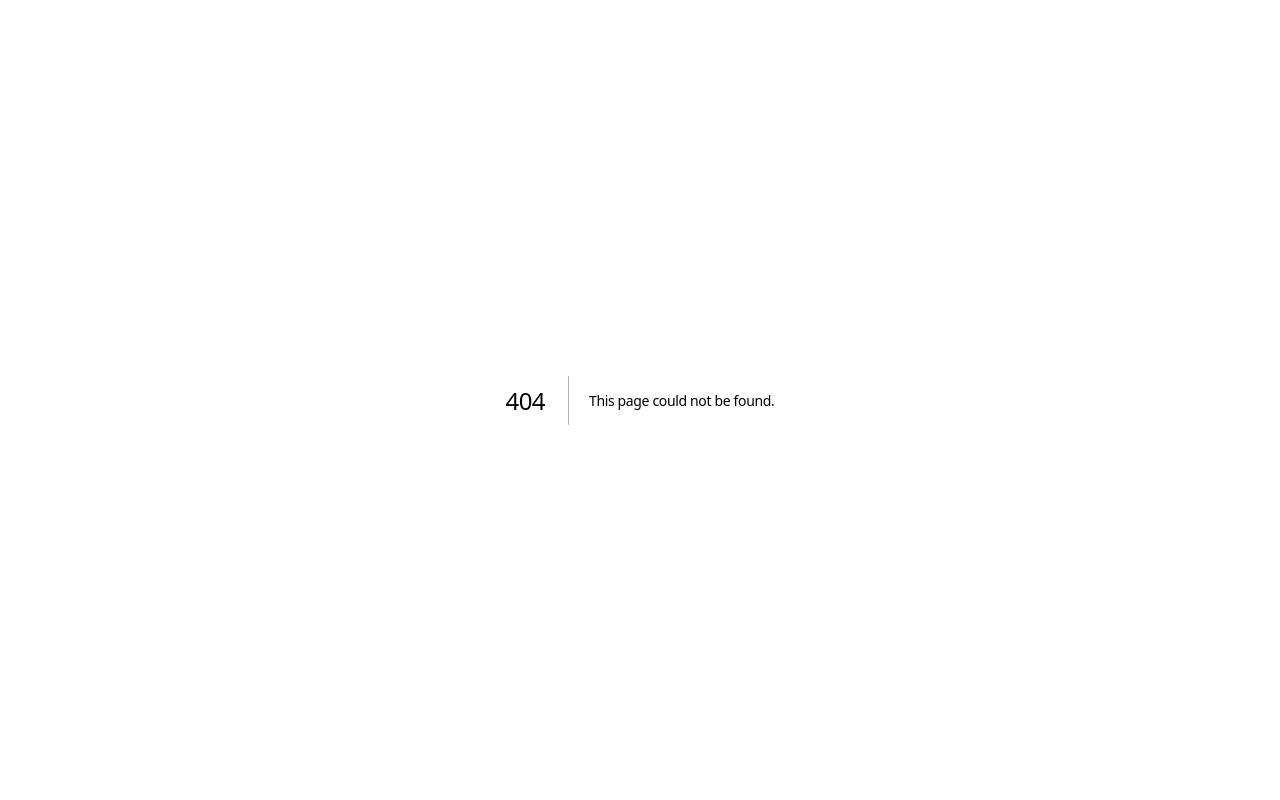
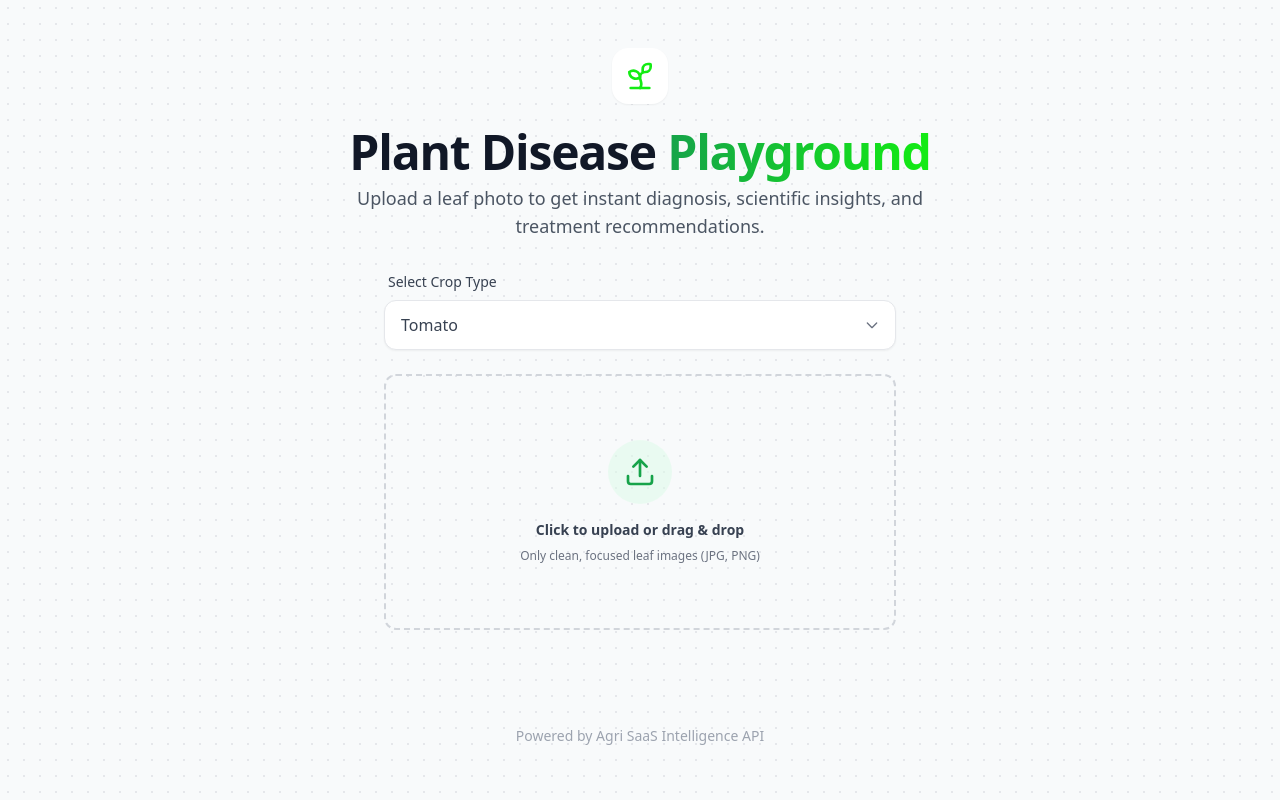
Before and after one commit to aanandak15-maker/api-saas, a Next.js app: page /playground in a window 1280 px wide. Before the commit this address had no page. Built offline with nearby package versions, Linux system fonts and the light colour scheme.

Commit message:
feat: Rename demo page to playground
- Renamed /demo route to /playground
- Updated page title to 'Plant Disease Playground'
- Fixed: Now uses /api/detect route instead of hardcoded localhost
- Component will work with production backend when deployed

```diff
--- a/app/demo/page.tsx
+++ b/app/playground/page.tsx
@@ -6,7 +6,7 @@
 import { AnalysisResult } from "@/components/demo/AnalysisResult";
 import { Sprout } from "lucide-react";
 
-export default function DemoPage() {
+export default function PlaygroundPage() {
     const [file, setFile] = useState<File | null>(null);
     const [crop, setCrop] = useState("Tomato");
     const [result, setResult] = useState<any>(null);
@@ -18,28 +18,22 @@
         setError(null);
         setResult(null);
 
-        // Using Naksh API Key for demo
-        const apiKey = "zIS7TKdQeKeOOne3AlinyiDcYQusLQ1V";
-
         try {
             const formData = new FormData();
             formData.append("image", selectedFile);
             formData.append("crop_type", crop);
-            // Hardcoded location for demo
             formData.append("location_lat", "28.7041");
             formData.append("location_lng", "77.1025");
 
-            const res = await fetch("http://localhost:8000/detect", {
+            // Use Next.js API route which proxies to backend
+            const res = await fetch("/api/detect", {
                 method: "POST",
-                headers: {
-                    "x-api-key": apiKey,
-                },
                 body: formData,
             });
 
             if (!res.ok) {
                 const errData = await res.json().catch(() => ({}));
-                throw new Error(errData.detail || `API Error: ${res.statusText}`);
+                throw new Error(errData.error || `Analysis failed: ${res.statusText}`);
             }
 
             const detectionData = await res.json();
@@ -68,7 +62,7 @@
                     <Sprout className="w-8 h-8 text-[#13ec13]" />
                 </div>
                 <h1 className="text-4xl font-extrabold tracking-tight text-gray-900 sm:text-5xl">
-                    Plant Disease <span className="text-transparent bg-clip-text bg-gradient-to-r from-green-600 to-[#13ec13]">Intelligence</span>
+                    Plant Disease <span className="text-transparent bg-clip-text bg-gradient-to-r from-green-600 to-[#13ec13]">Playground</span>
                 </h1>
                 <p className="max-w-xl mx-auto text-lg text-gray-600">
                     Upload a leaf photo to get instant diagnosis, scientific insights, and treatment recommendations.
```
Also changed, not shown: 1 other file (tests, documents, lock files or other folders).
